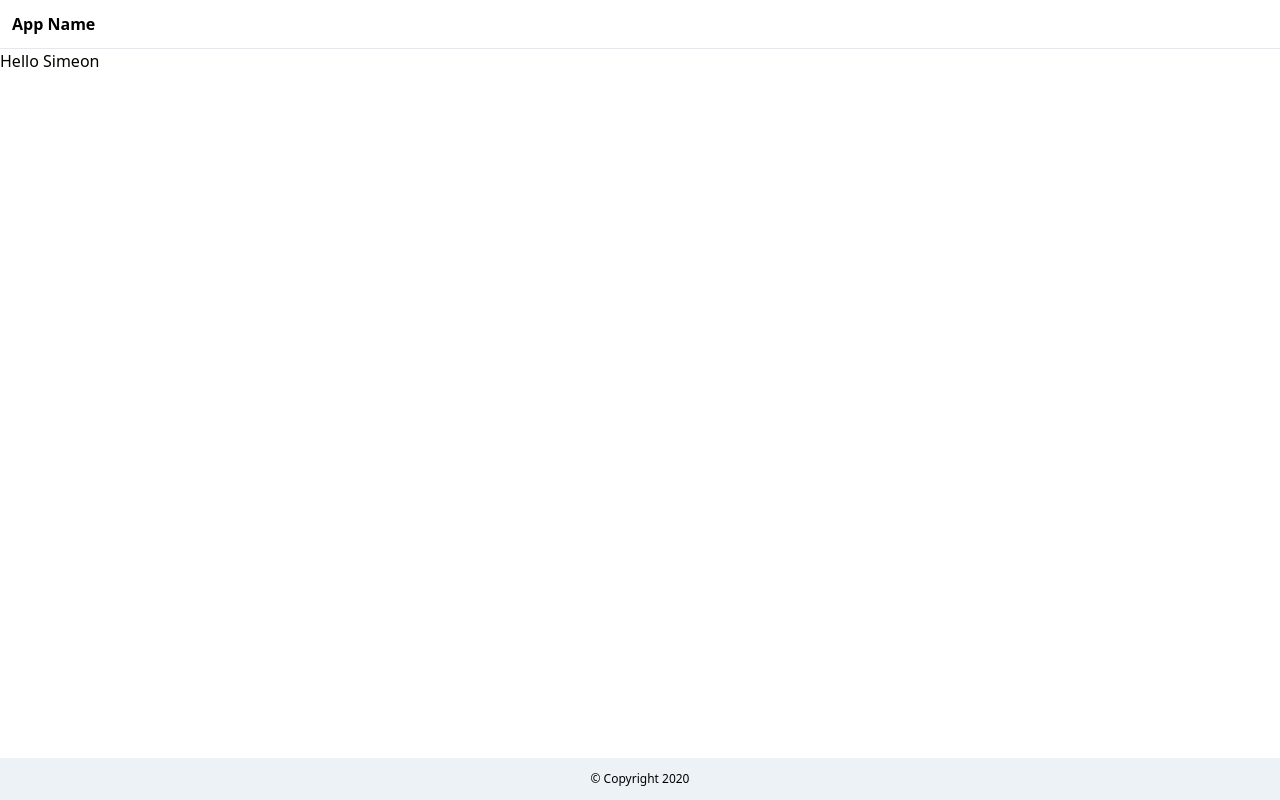
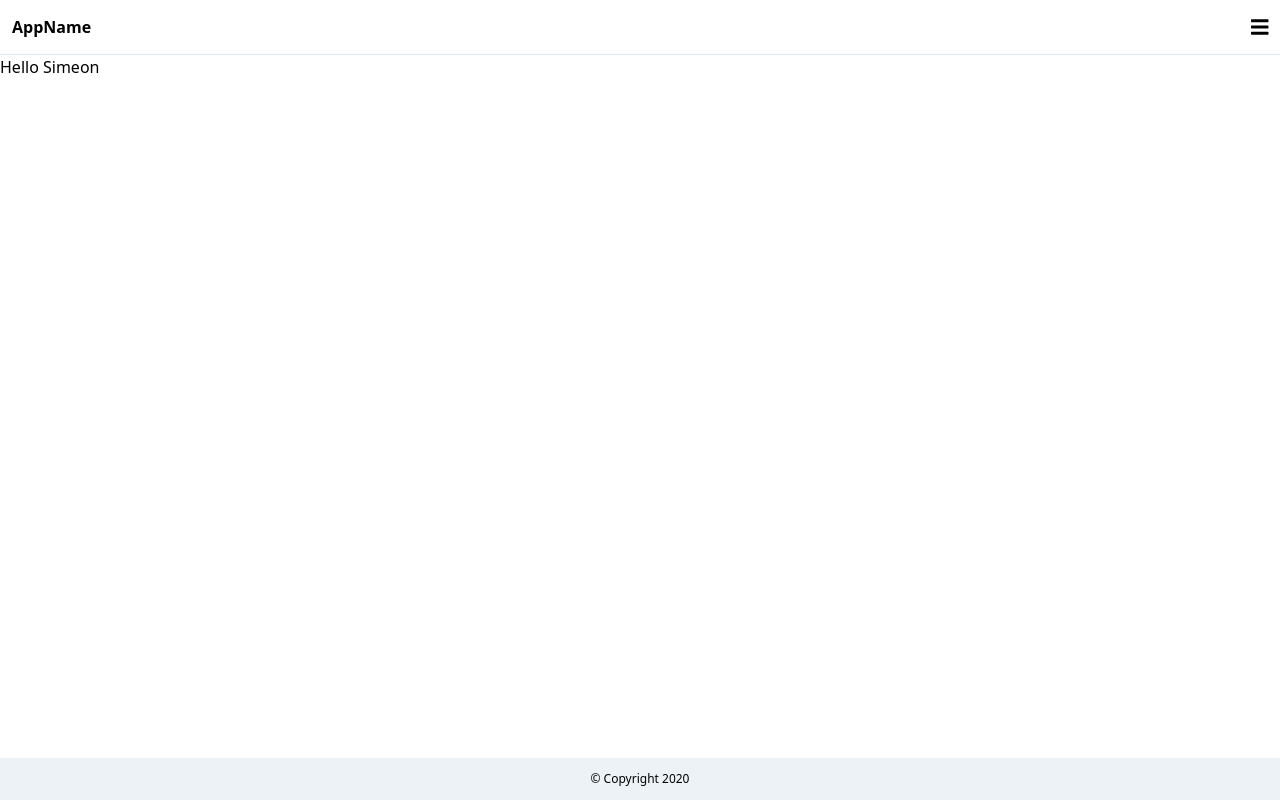
Before and after one commit to jfcv/React-Shop-Web, a React (Create React App) app: page / in a window 1280 px wide. Built offline with nearby package versions, Linux system fonts and the light colour scheme.

Commit message:
Navigation component added. React FontAwesome added.

```diff
--- a/package.json
+++ b/package.json
@@ -3,6 +3,9 @@
   "version": "0.1.0",
   "private": true,
   "dependencies": {
+    "@fortawesome/fontawesome-svg-core": "^1.2.30",
+    "@fortawesome/free-solid-svg-icons": "^5.14.0",
+    "@fortawesome/react-fontawesome": "^0.1.11",
     "@testing-library/jest-dom": "^4.2.4",
     "@testing-library/react": "^9.5.0",
     "@testing-library/user-event": "^7.2.1",
--- a/src/components/Header.js
+++ b/src/components/Header.js
@@ -1,9 +1,15 @@
 import React from 'react';
+import Navigation from './Navigation';
 
 function Header() {
   return(
-    <header className="border-b font-bold p-3">
-      App Name
+    <header className="border-b p-3 flex justify-between items-center">
+      <span className="font-bold">
+        AppName
+      </span>
+
+
+      <Navigation />
     </header>
   )
 }
--- /dev/null
+++ b/src/components/Navigation.js
@@ -0,0 +1,17 @@
+import React from 'react';
+import { FontAwesomeIcon } from '@fortawesome/react-fontawesome';
+import { faBars } from '@fortawesome/free-solid-svg-icons';
+
+function Navigation() {
+  return(
+    <span className="text-xl">
+      <nav>
+        <FontAwesomeIcon
+          icon= {faBars}
+        />
+      </nav>
+    </span>
+  )
+}
+
+export default Navigation;
```
Also changed, not shown: 1 other file (tests, documents, lock files or other folders).
